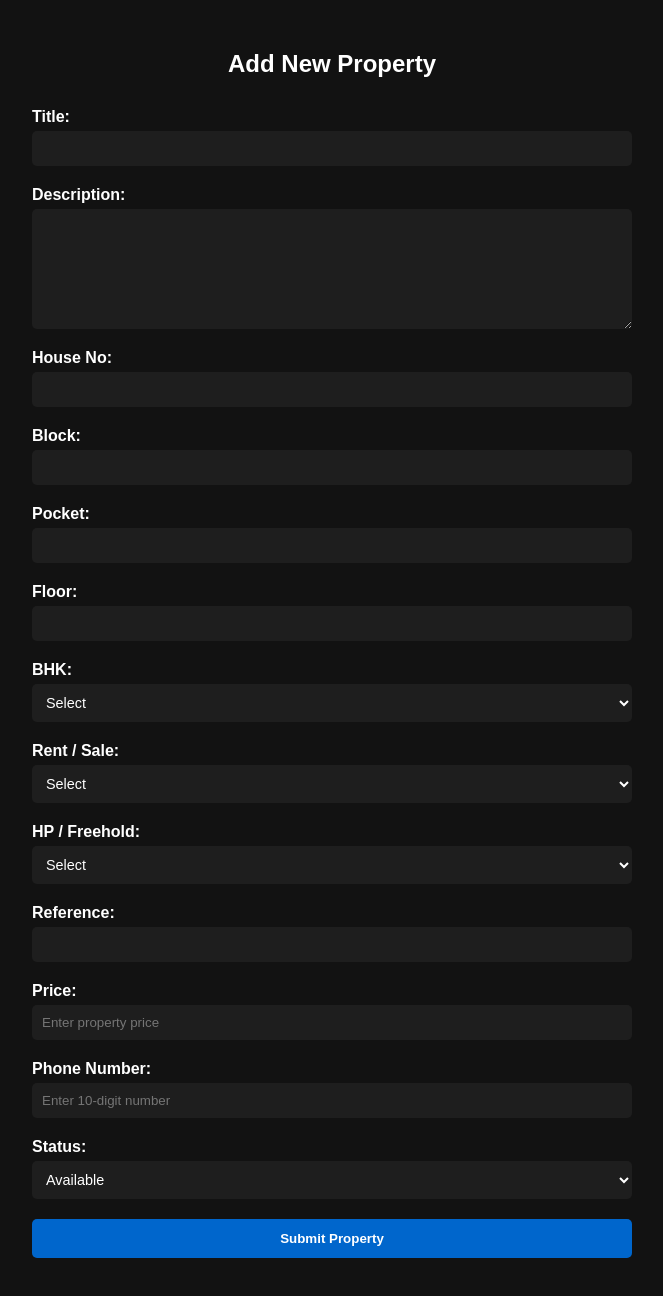
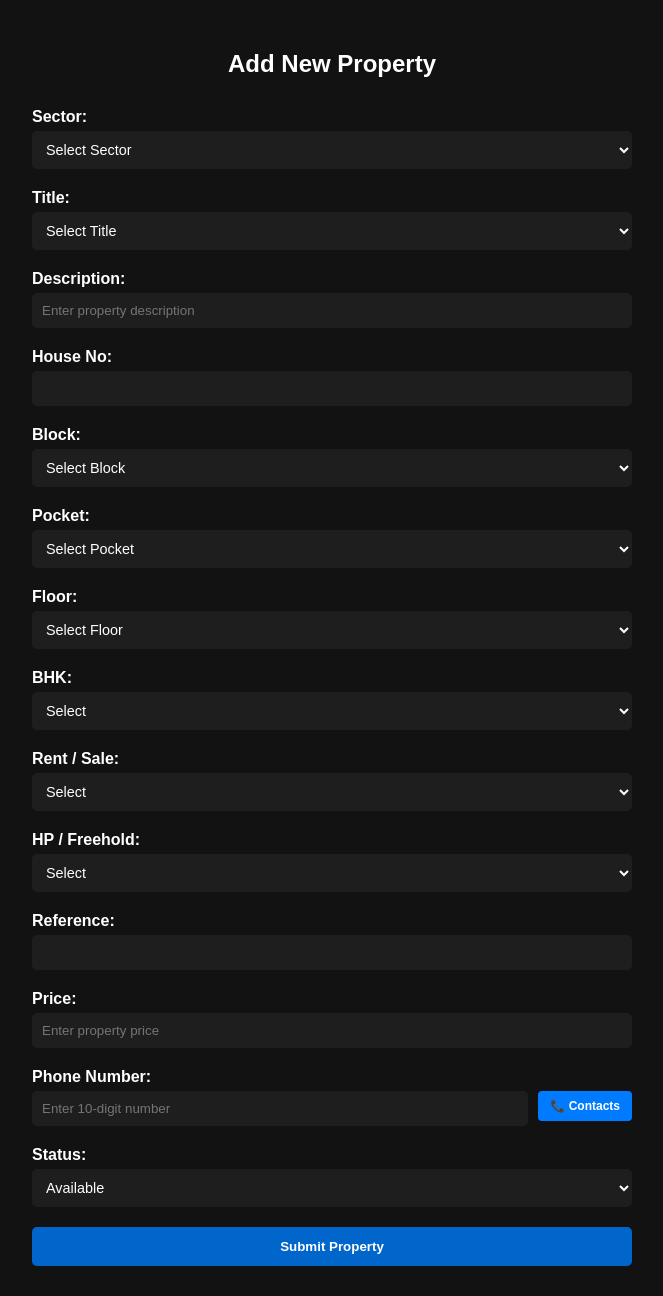
Before and after one commit to ajaykhatidev/property-managment-frontend, a React (Vite) app: page /add-property in a window 1280 px wide. Shown: the whole page, without its empty margins (308-971 px from the left). Built offline with nearby package versions, Linux system fonts and the light colour scheme.

Commit message:
form added

```diff
--- a/src/components/AddProperty.jsx
+++ b/src/components/AddProperty.jsx
@@ -4,6 +4,7 @@ import { useNavigate } from "react-router-dom";
 
 export const AddProperty = () => {
   const [formData, setFormData] = useState({
+    sector: "",
     title: "",
     description: "",
     houseNo: "",
@@ -14,8 +15,8 @@ export const AddProperty = () => {
     rentOrSale: "",
     hpOrFreehold: "",
     reference: "",
-    price: "",        // ✅ new field
-    phoneNumber: "",  // ✅ new field
+    price: "",
+    phoneNumber: "",
     status: "Available",
   });
 
@@ -31,8 +32,10 @@ export const AddProperty = () => {
     e.preventDefault();
     mutation.mutate(formData, {
       onSuccess: () => {
-        // ✅ Reset form
+        alert("✅ Property added successfully!");
+
         setFormData({
+          sector: "",
           title: "",
           description: "",
           houseNo: "",
@@ -50,46 +53,156 @@ export const AddProperty = () => {
 
         navigate(-1);
       },
+      onError: () => {
+        alert("❌ Failed to add property. Please try again.");
+      },
     });
+  };
+
+  const handleSelectFromContacts = async () => {
+    try {
+      if ("contacts" in navigator && "ContactsManager" in window) {
+        const props = ["name", "tel"];
+        const opts = { multiple: false };
+        const contacts = await navigator.contacts.select(props, opts);
+
+        if (contacts.length > 0) {
+          const contact = contacts[0];
+          if (contact.tel && contact.tel.length > 0) {
+            const phoneNumber = contact.tel[0].replace(/\D/g, "");
+            if (phoneNumber.length <= 10) {
+              setFormData((prev) => ({ ...prev, phoneNumber }));
+            }
+          }
+        }
+      } else {
+        alert("Contact selection is not supported on this device/browser");
+      }
+    } catch (error) {
+      console.error("Error accessing contacts:", error);
+      alert("Unable to access contacts. Please enter number manually.");
+    }
   };
 
   return (
     <div className="add-property-container">
       <h2>Add New Property</h2>
       <form onSubmit={handleSubmit} className="add-property-form">
+        {/* Sector */}
+        <label>
+          Sector:
+          <select
+            name="sector"
+            value={formData.sector}
+            onChange={handleChange}
+          >
+            <option value="">Select Sector</option>
+            {Array.from({ length: 40 }, (_, i) => (
+              <option key={i + 1} value={i + 1}>
+                Sector {i + 1}
+              </option>
+            ))}
+          </select>
+        </label>
+
+        {/* Title */}
         <label>
           Title:
-          <input type="text" name="title" value={formData.title} onChange={handleChange} required />
+          <select
+            name="title"
+            value={formData.title}
+            onChange={handleChange}
+          >
+            <option value="">Select Title</option>
+            <option value="JANTA">JANTA</option>
+            <option value="LIG">LIG</option>
+            <option value="MIG">MIG</option>
+            <option value="HIG">HIG</option>
+            <option value="26M">26M</option>
+            <option value="48M">48M</option>
+            <option value="60M">60M</option>
+            <option value="90M">90M</option>
+            <option value="52M">52M</option>
+            <option value="96M">96M</option>
+            <option value="120M">120M</option>
+            <option value="Others">Others</option>
+          </select>
         </label>
 
+        {/* Description */}
         <label>
           Description:
-          <textarea name="description" value={formData.description} onChange={handleChange} required></textarea>
+          <input
+            type="text"
+            name="description"
+            value={formData.description}
+            onChange={handleChange}
+            placeholder="Enter property description"
+          />
         </label>
 
+        {/* House No */}
         <label>
           House No:
-          <input type="text" name="houseNo" value={formData.houseNo} onChange={handleChange} required />
+          <input
+            type="text"
+            name="houseNo"
+            value={formData.houseNo}
+            onChange={handleChange}
+          />
         </label>
 
+        {/* Block */}
         <label>
           Block:
-          <input type="text" name="block" value={formData.block} onChange={handleChange} />
+          <select name="block" value={formData.block} onChange={handleChange}>
+            <option value="">Select Block</option>
+            {Array.from({ length: 10 }, (_, i) => (
+              <option
+                key={String.fromCharCode(65 + i)}
+                value={String.fromCharCode(65 + i)}
+              >
+                Block {String.fromCharCode(65 + i)}
+              </option>
+            ))}
+            <option value="Others">Others</option>
+          </select>
         </label>
 
+        {/* Pocket */}
         <label>
           Pocket:
-          <input type="text" name="pocket" value={formData.pocket} onChange={handleChange} />
+          <select name="pocket" value={formData.pocket} onChange={handleChange}>
+            <option value="">Select Pocket</option>
+            {Array.from({ length: 50 }, (_, i) => (
+              <option key={i + 1} value={i + 1}>
+                Pocket {i + 1}
+              </option>
+            ))}
+            <option value="Others">Others</option>
+          </select>
         </label>
 
+        {/* Floor */}
         <label>
           Floor:
-          <input type="text" name="floor" value={formData.floor} onChange={handleChange} />
+          <select name="floor" value={formData.floor} onChange={handleChange}>
+            <option value="">Select Floor</option>
+            {Array.from({ length: 6 }, (_, i) => (
+              <option key={i} value={i}>
+                Floor {i}
+              </option>
+            ))}
+          </select>
         </label>
 
         <label>
           BHK:
-          <select name="bhk" value={formData.bhk} onChange={handleChange} required>
+          <select
+            name="bhk"
+            value={formData.bhk}
+            onChange={handleChange}
+          >
             <option value="">Select</option>
             <option value="1">1 BHK</option>
             <option value="2">2 BHK</option>
@@ -101,7 +214,11 @@ export const AddProperty = () => {
 
         <label>
           Rent / Sale:
-          <select name="rentOrSale" value={formData.rentOrSale} onChange={handleChange} required>
+          <select
+            name="rentOrSale"
+            value={formData.rentOrSale}
+            onChange={handleChange}
+          >
             <option value="">Select</option>
             <option value="Rent">Rent</option>
             <option value="Sale">Sale</option>
@@ -110,7 +227,11 @@ export const AddProperty = () => {
 
         <label>
           HP / Freehold:
-          <select name="hpOrFreehold" value={formData.hpOrFreehold} onChange={handleChange} required>
+          <select
+            name="hpOrFreehold"
+            value={formData.hpOrFreehold}
+            onChange={handleChange}
+          >
             <option value="">Select</option>
             <option value="HP">HP</option>
             <option value="Freehold">Freehold</option>
@@ -119,10 +240,14 @@ export const AddProperty = () => {
 
         <label>
           Reference:
-          <input type="text" name="reference" value={formData.reference} onChange={handleChange} />
+          <input
+            type="text"
+            name="reference"
+            value={formData.reference}
+            onChange={handleChange}
+          />
         </label>
 
-        {/* ✅ New Price Field */}
         <label>
           Price:
           <input
@@ -131,29 +256,45 @@ export const AddProperty = () => {
             value={formData.price}
             onChange={handleChange}
             placeholder="Enter property price"
-            required
           />
         </label>
 
-        {/* ✅ New Phone Number Field */}
+        {/* Phone */}
         <label>
           Phone Number:
+          <div style={{ display: "flex", gap: "10px", alignItems: "center" }}>
             <input
               type="tel"
               name="phoneNumber"
               value={formData.phoneNumber}
               onChange={(e) => {
-              // ✅ sirf numbers allow kare aur max 10 digits
                 const value = e.target.value.replace(/\D/g, "");
                 if (value.length <= 10) {
                   setFormData((prev) => ({ ...prev, phoneNumber: value }));
                 }
               }}
               placeholder="Enter 10-digit number"
-            required
+              style={{ flex: 1 }}
             />
+            <button
+              type="button"
+              onClick={handleSelectFromContacts}
+              style={{
+                padding: "8px 12px",
+                background: "#007bff",
+                color: "white",
+                border: "none",
+                borderRadius: "4px",
+                cursor: "pointer",
+                fontSize: "12px",
+              }}
+            >
+              📞 Contacts
+            </button>
+          </div>
         </label>
 
+        {/* Status */}
         <label>
           Status:
           <select name="status" value={formData.status} onChange={handleChange}>
```
Lines whose indentation alone changed are shown as unchanged.
